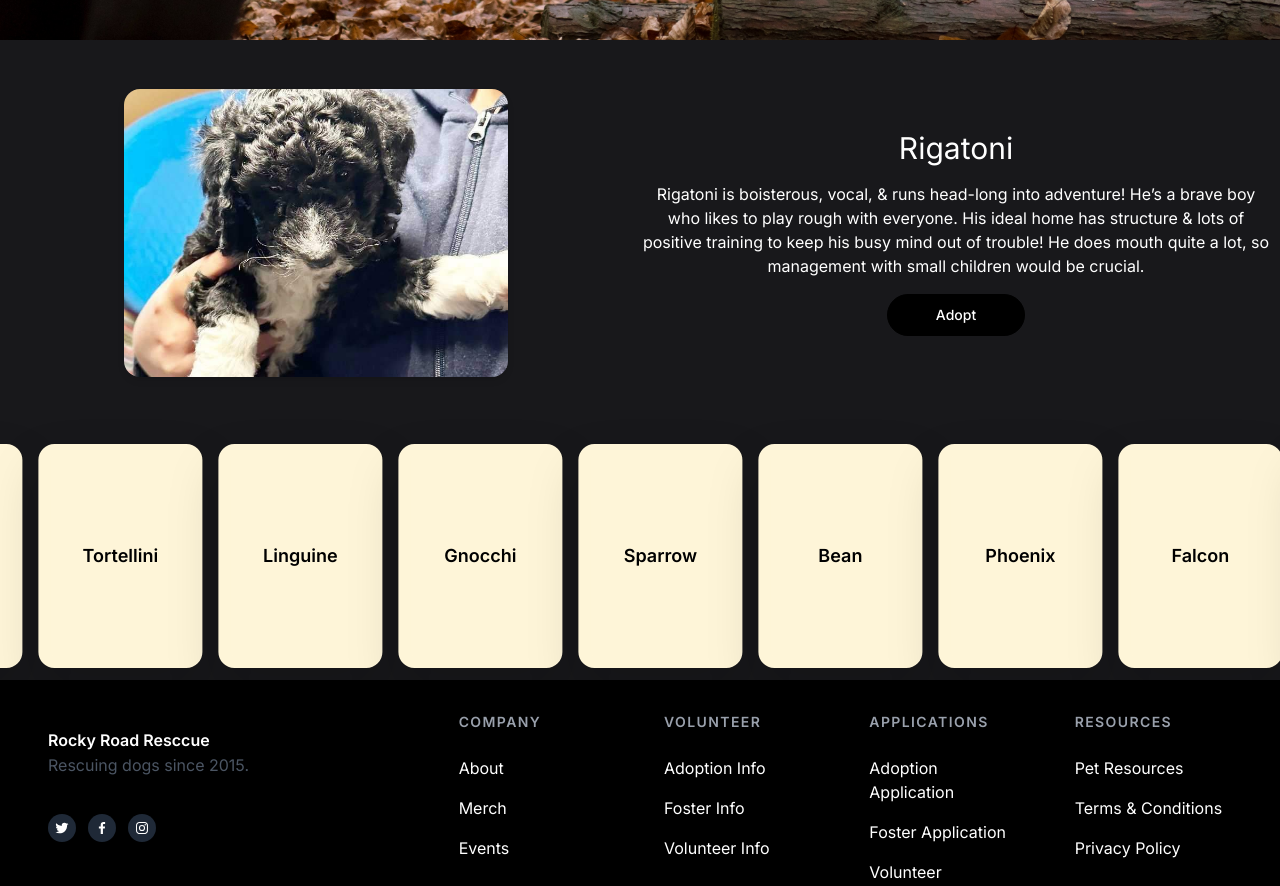
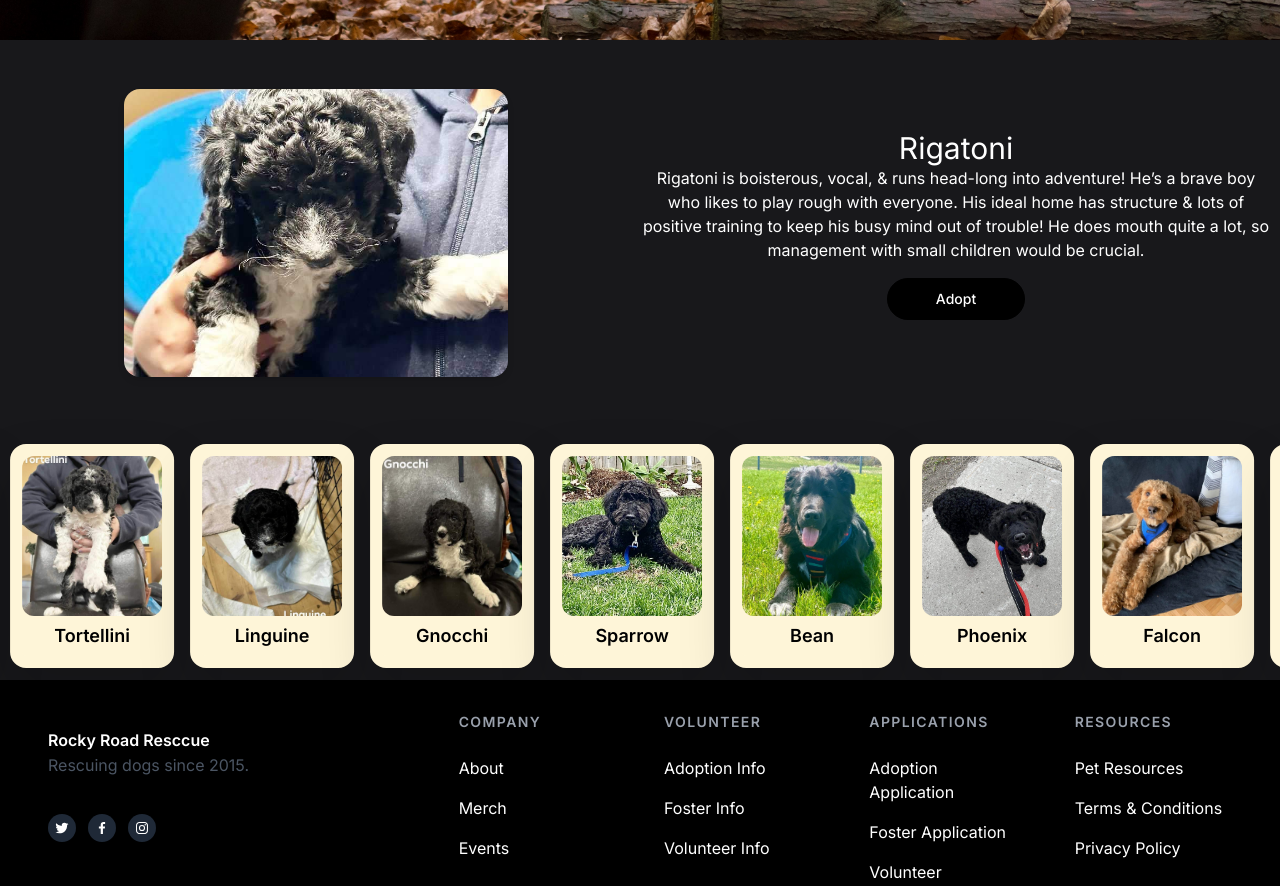
Before and after one commit to henry-minh/rocky-road-rescue, a Next.js app: page / in a window 1280 px wide. Shown: the part 840-1726 px from the top of the page. Built offline with nearby package versions, Linux system fonts and the light colour scheme; a web font is replaced by a local one.

Commit message:
production image test

```diff
--- a/components/SwiperComponent.jsx
+++ b/components/SwiperComponent.jsx
@@ -125,7 +125,7 @@ export default function SwiperComponent(props) {
     ];
     // const { slides, options } = props;
     const [emblaRef, emblaApi] = useEmblaCarousel(options, [
-        AutoScroll({ speed: 0.5 }),
+        AutoScroll({ speed: 0.6 }),
     ]);
     const [isPlaying, setIsPlaying] = useState(true);
 
@@ -175,16 +175,16 @@ export default function SwiperComponent(props) {
                         <div className="py-8">
                             <Image
                                 src={ourDogs[currentSlideIndex].img}
-                                className="mx-auto h-44 w-72 rounded-2xl object-cover  object-center drop-shadow-md md:h-72 md:w-96"
-                                width={200}
-                                height={200}
+                                className="mx-auto h-48 w-72 rounded-2xl object-cover  object-center drop-shadow-md md:h-72 md:w-96"
+                                width={100}
+                                height={100}
                                 loading="eager"
                                 alt={ourDogs[currentSlideIndex].name}
                             />
                         </div>
                     </div>
                     <div className="my-auto px-2 md:flex-1">
-                        <h1 className="my-4 text-center text-3xl">
+                        <h1 className=" text-center text-3xl">
                             {ourDogs[currentSlideIndex].name}
                         </h1>
                         <p className="text-center">
@@ -221,14 +221,14 @@ export default function SwiperComponent(props) {
                                 >
                                     <div className="embla__slide__number h-full transform rounded-2xl border-[12px] border-[#fef5d8] bg-[#fef5d8] drop-shadow-2xl transition-transform duration-300 hover:-translate-y-4">
                                         <div className="flex h-full w-full flex-col">
-                                            {/*                                             <Image
+                                            <Image
                                                 src={element.img}
                                                 className="h-full max-h-[80%] w-full rounded-xl object-cover object-center"
-                                                width={200}
-                                                height={200}
+                                                width={100}
+                                                height={100}
                                                 loading="eager"
                                                 alt={element.name}
-                                            />*/}
+                                            />
 
                                             <p className="my-auto text-center text-lg font-semibold text-black">
                                                 {element.name}
```
